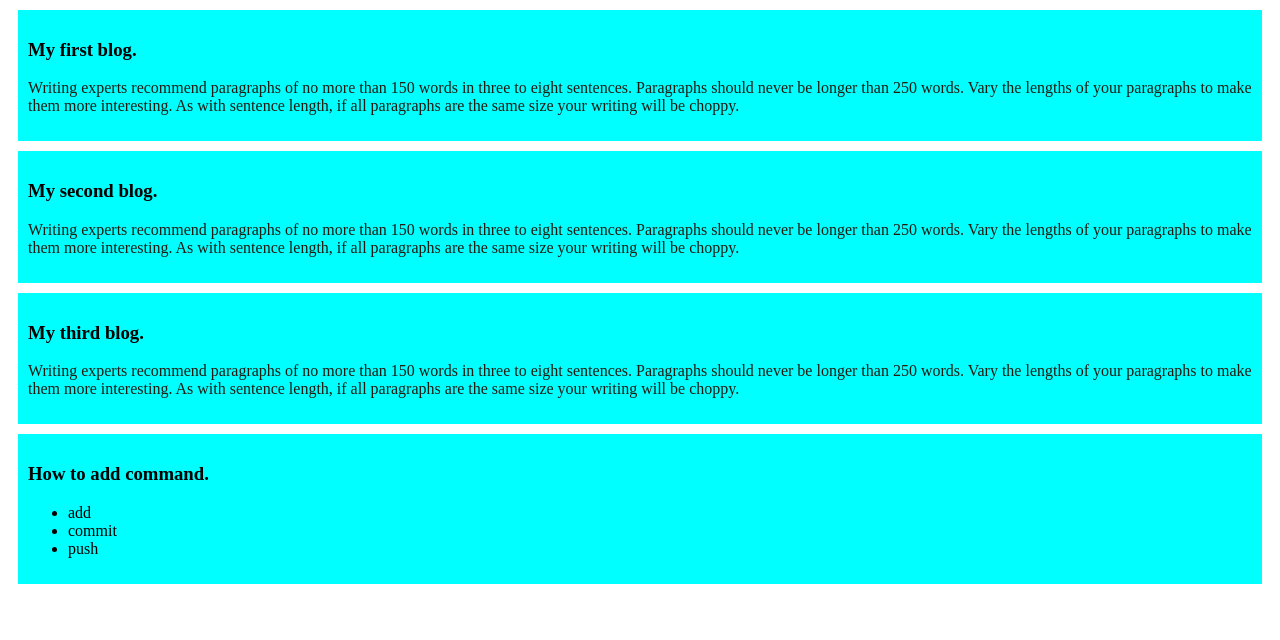
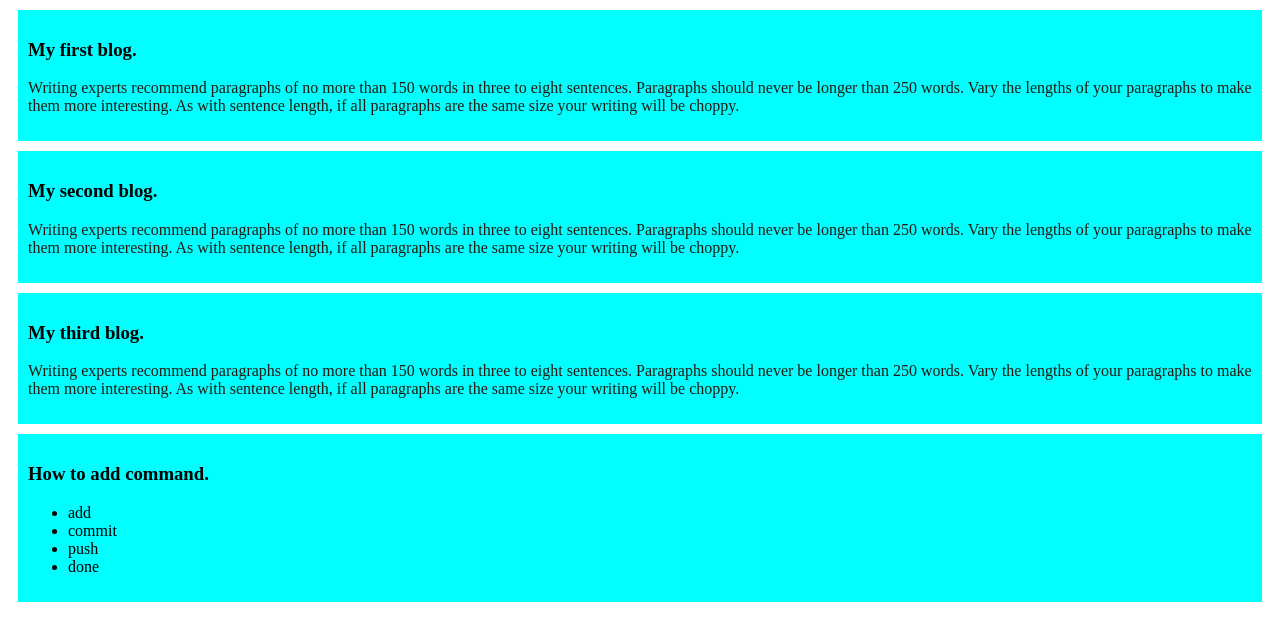
Before and after one commit to shazzadhossain21/my-first-github-, a plain HTML site: page index.html in a window 1280 px wide. Drawn offline with Linux system fonts and the light colour scheme.

Commit message:
add list to push

```diff
--- a/index.html
+++ b/index.html
@@ -25,6 +25,7 @@
             <li>add</li>
             <li>commit</li>
             <li>push</li>
+            <li>done</li>
         </ul>
     </div>
 </body>
```
